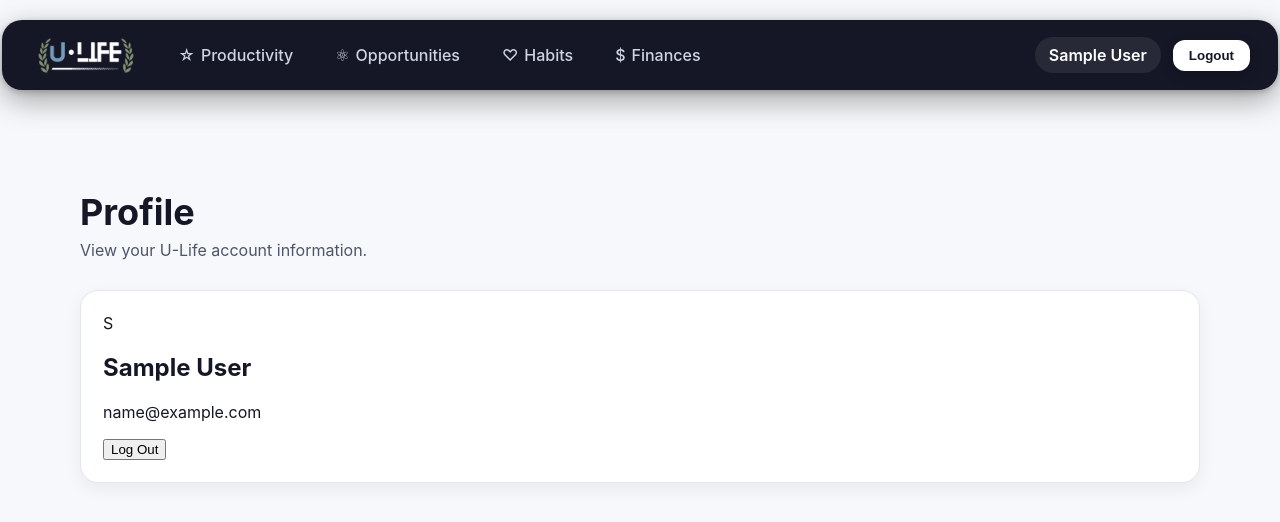
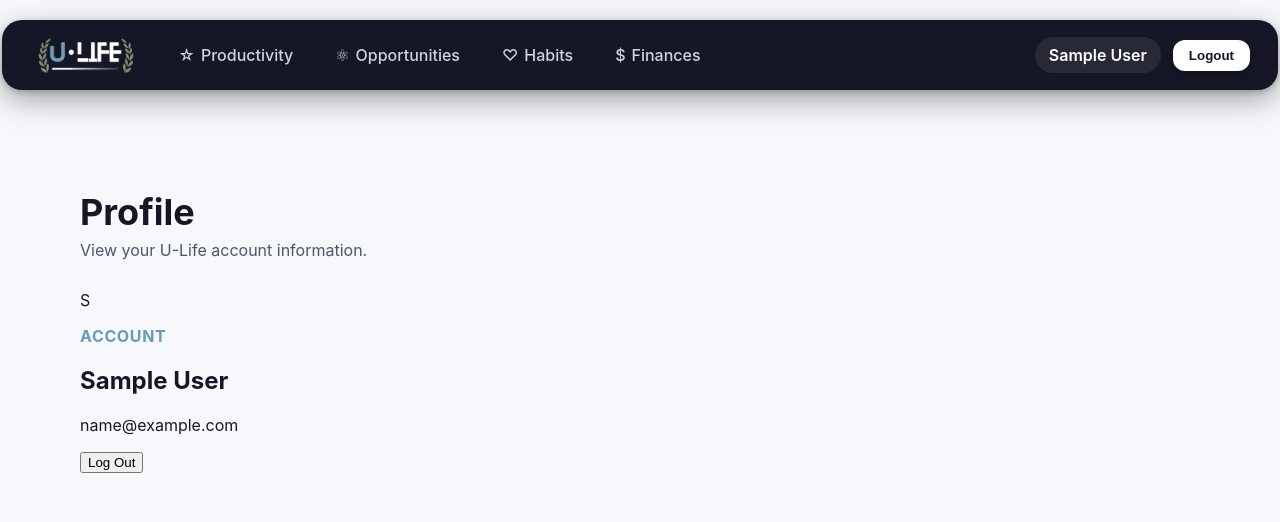
Before and after one commit to angespr/U-Life, a React (Create React App) app in the folder u-life_react/: page /profile in a window 1280 px wide. Shown: the top 522 px of the page. Built offline with nearby package versions, Linux system fonts and the light colour scheme; sample sign-in values are in the browser's storage.

Commit message:
Fixed Profile.js

```diff
--- a/u-life_react/src/components/pages/Profile.js
+++ b/u-life_react/src/components/pages/Profile.js
@@ -5,9 +5,13 @@ import "../styles/pages/FeaturePages.css";
 
 function Profile() {
   const navigate = useNavigate();
-  const user = JSON.parse(localStorage.getItem("user") || "null");
+  const user = JSON.parse(localStorage.getItem("user") || "{}");
 
-  const logout = () => {
+  const name = user.name || "User";
+  const email = user.email || "No email saved";
+  const initial = name.charAt(0).toUpperCase();
+
+  const handleLogout = () => {
     localStorage.removeItem("token");
     localStorage.removeItem("user");
     navigate("/login");
@@ -22,17 +26,16 @@ function Profile() {
         </div>
       </div>
 
-      <section className="feature-card profile-card">
-        <div className="profile-avatar">
-          {(user?.name || user?.email || "U").charAt(0).toUpperCase()}
+      <section className="profile-card">
+        <div className="profile-avatar">{initial}</div>
+
+        <div className="profile-info">
+          <p className="eyebrow">Account</p>
+          <h2>{name}</h2>
+          <p>{email}</p>
         </div>
 
-        <div>
-          <h2>{user?.name || "U-Life User"}</h2>
-          <p>{user?.email || "No email saved"}</p>
-        </div>
-
-        <button className="danger-button" onClick={logout}>
+        <button className="profile-logout-btn" onClick={handleLogout}>
           Log Out
         </button>
       </section>
```
